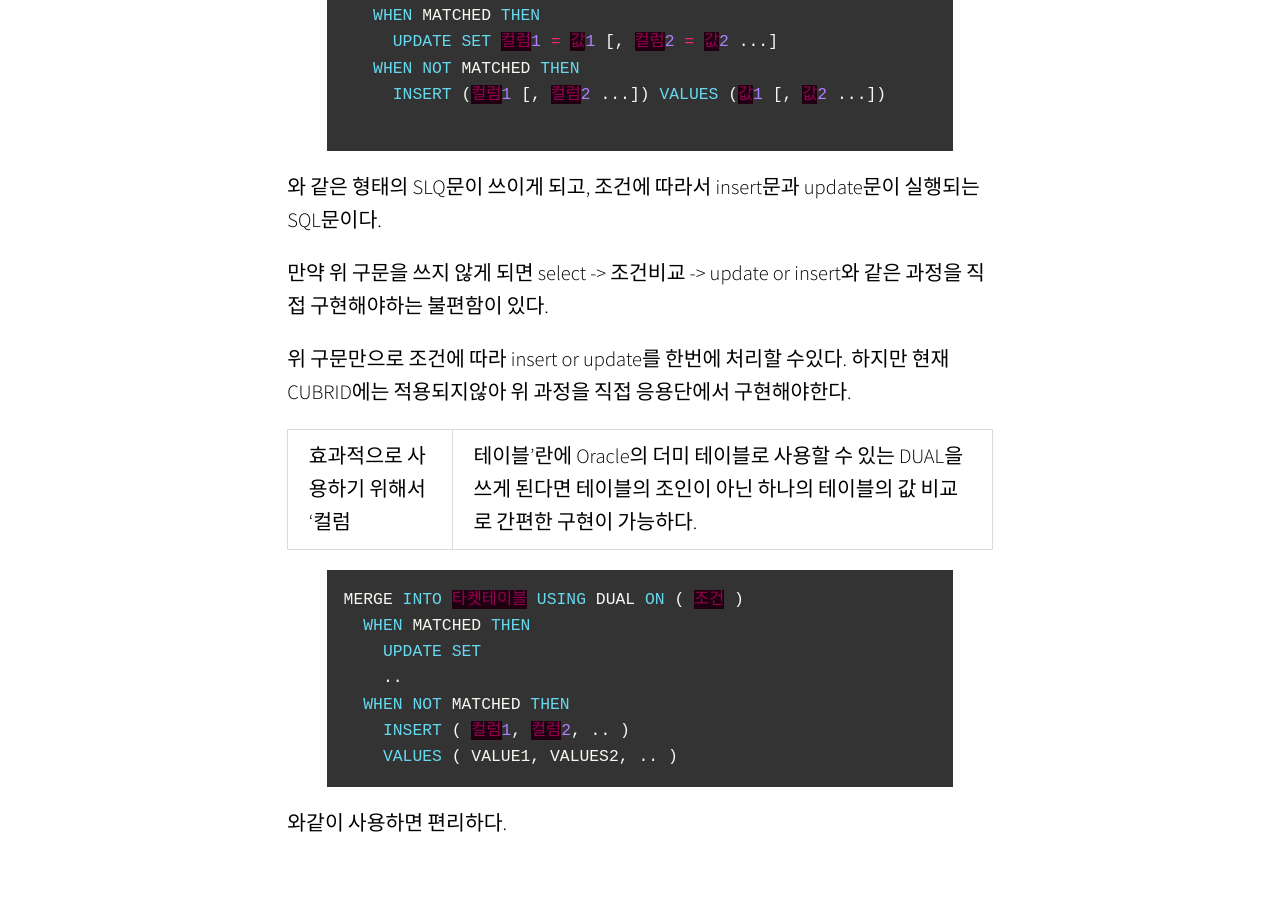
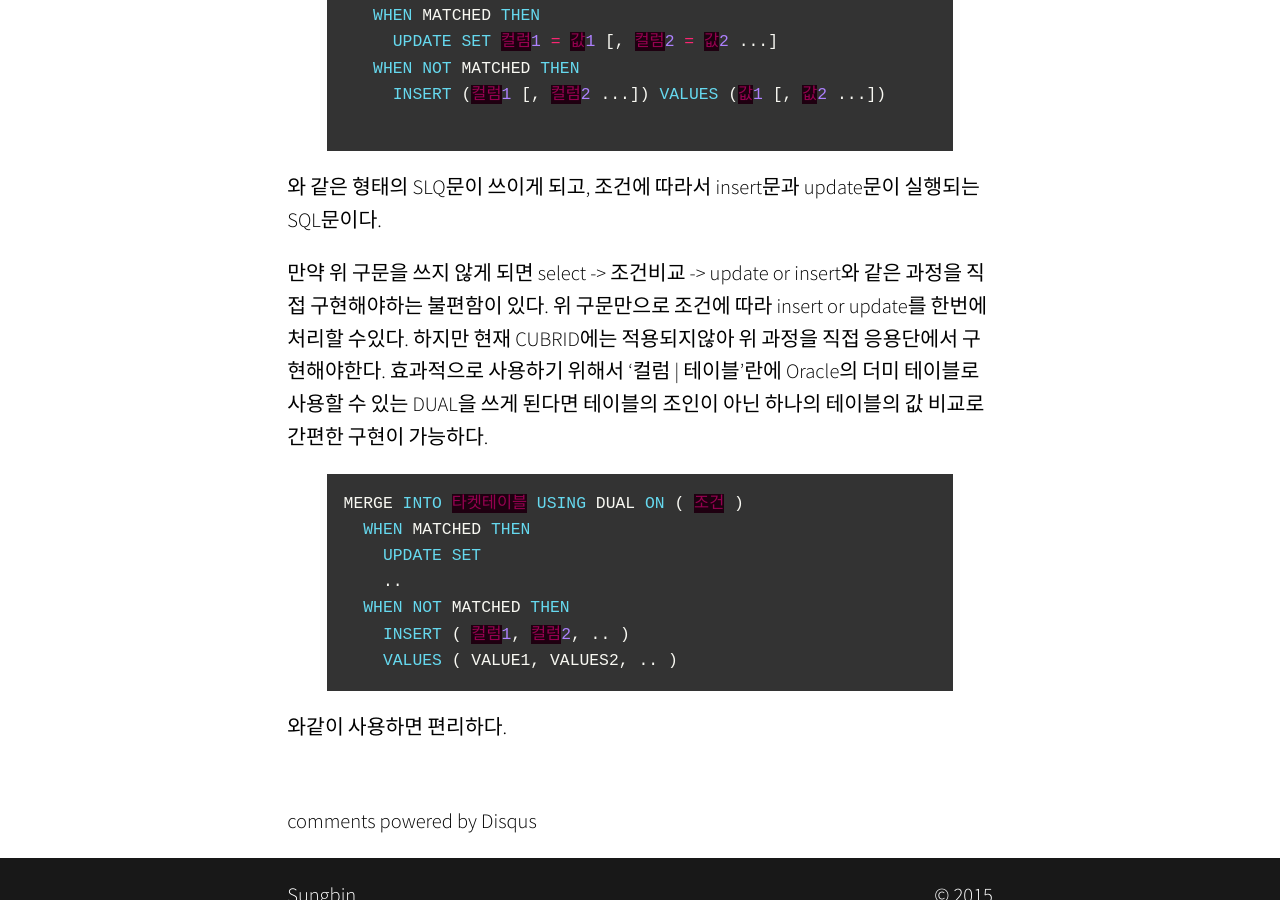
Before and after one commit to sungbine/sungbine.github.io, a Jekyll site: the page built from _posts/2015-04-06-merge_sql.markdown, in a window 1280 px wide and 900 px high, scrolled down 694 px. Built offline with Jekyll 4.4.1, drawn with Linux system fonts in a browser that asks for light colours; nearby versions of some CDN libraries; some web fonts are replaced; comment, search, counter and statistics services are not loaded.

```diff
--- a/_posts/2015-04-06-merge_sql.markdown
+++ b/_posts/2015-04-06-merge_sql.markdown
@@ -22,10 +22,8 @@ Merge SQL2003에서 표준 SQL로 도입된 구문이다. 그래서 Oracle Datab
 와 같은 형태의 SLQ문이 쓰이게 되고, 조건에 따라서 insert문과 update문이 실행되는 SQL문이다.
 
 만약 위 구문을 쓰지 않게 되면 select -> 조건비교 -> update or insert와 같은 과정을 직접 구현해야하는 불편함이 있다.
-
 위 구문만으로 조건에 따라 insert or update를 한번에 처리할 수있다. 하지만 현재 CUBRID에는 적용되지않아 위 과정을 직접 응용단에서 구현해야한다.
-
-효과적으로 사용하기 위해서 '컬럼| 테이블'란에 Oracle의 더미 테이블로 사용할 수 있는 DUAL을 쓰게 된다면 테이블의 조인이 아닌 하나의 테이블의 값 비교로 간편한 구현이 가능하다.
+효과적으로 사용하기 위해서 '컬럼 \| 테이블'란에 Oracle의 더미 테이블로 사용할 수 있는 DUAL을 쓰게 된다면 테이블의 조인이 아닌 하나의 테이블의 값 비교로 간편한 구현이 가능하다.
  {% highlight sql %}
 MERGE INTO 타켓테이블 USING DUAL ON ( 조건 )
   WHEN MATCHED THEN
```
